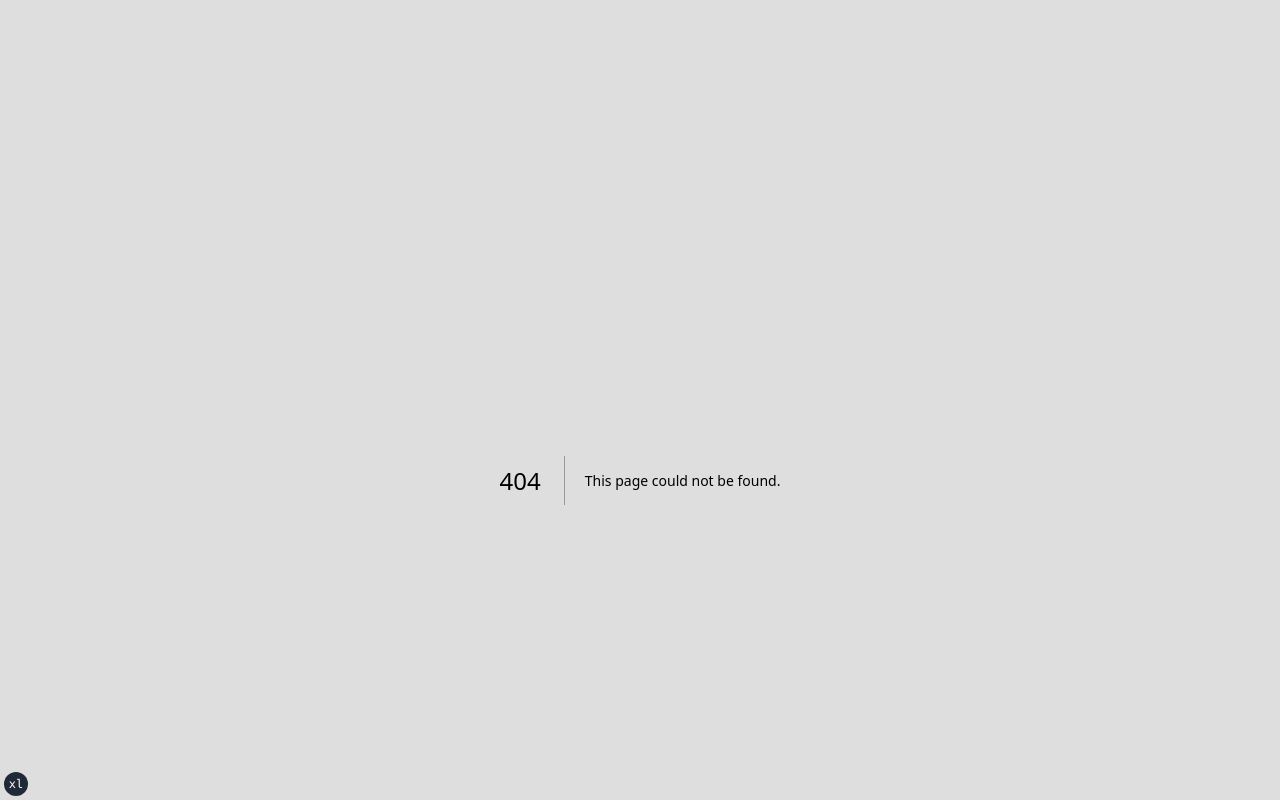
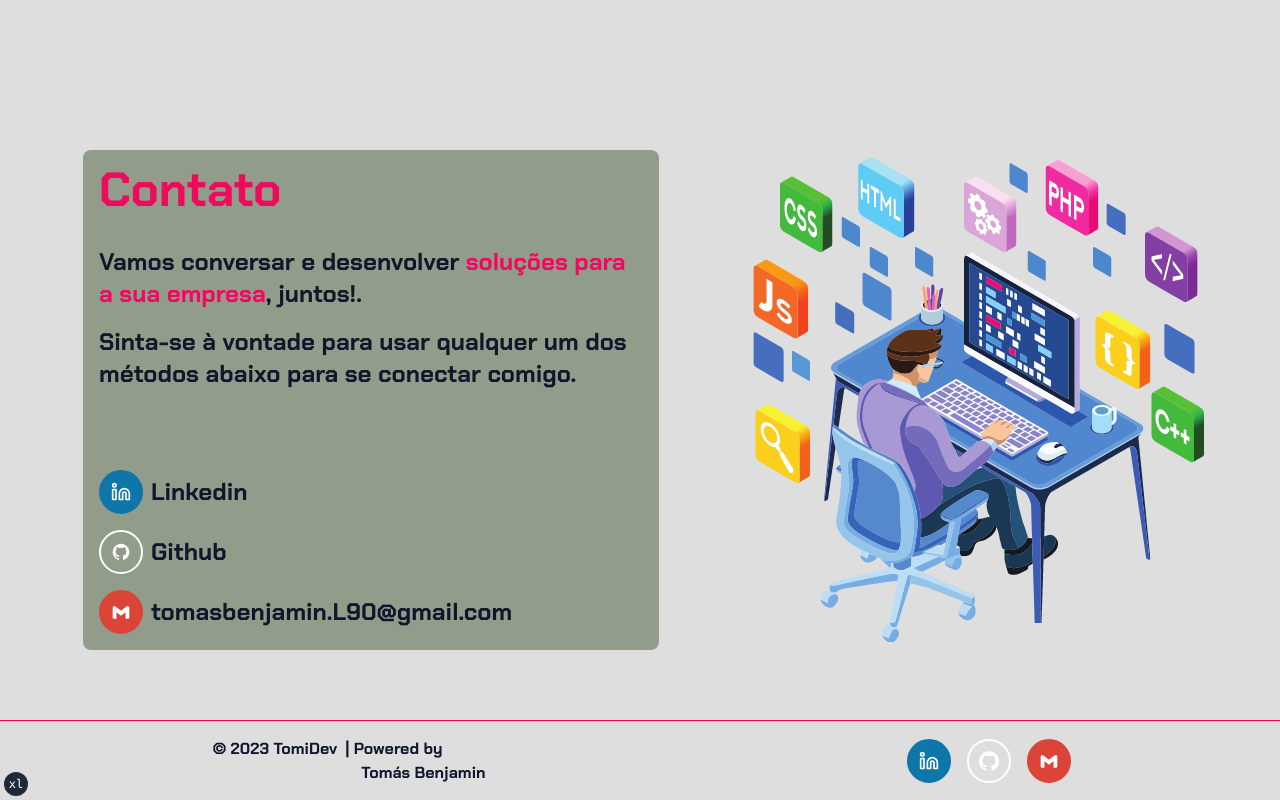
Before and after one commit to TommiL90/PortafolioTomiDev, a Next.js app: page /contact in a window 1280 px wide. Before the commit this address had no page. Shown: the top 800 px of the page. Built offline with nearby package versions, Linux system fonts and the light colour scheme.

Commit message:
feat create contactPage

```diff
--- /dev/null
+++ b/app/contact/page.tsx
@@ -0,0 +1,82 @@
+import { Metadata } from "next"
+import { Icons } from "@/components/Icons"
+import { LuLinkedin } from 'react-icons/lu';
+import { BiLogoGmail, BiLogoGithub } from 'react-icons/bi';
+import cover from "@/public/cover.png"
+import Image from "next/image"
+
+export const metadata: Metadata = {
+  title: "TomiDev | Contato",
+  description:
+    "Entre em contato com o Tomás para discutir parcerias, oportunidades ou compartilhar ideias. Ele está aberto a enfrentar novos desafios e estabelecer colaborações. Juntos, podemos buscar resultados excepcionais e impulsionar o sucesso dos seus projetos. Não hesite em entrar em contato agora mesmo!",
+}
+
+export default function Contact() {
+  return (
+    <section className="md: flex min-h-full w-full max-w-[1400px] flex-1 animate-fade flex-col items-center justify-center transition-all md:flex-row md:justify-around">
+      <aside className="m-8 h-full w-full flex-col rounded-lg bg-backgroundSecondary p-4 md:flex md:w-full md:max-w-xl">
+        <h1 className="mb-8 text-4xl font-bold text-primary-foreground md:text-5xl">
+          Contato
+        </h1>
+        <p className="  text-2xl font-semibold">
+          Vamos conversar e desenvolver{" "}
+          <strong className="text-primary-foreground">
+            {" "}
+            soluções para a sua empresa
+          </strong>
+          , juntos!.
+        </p>
+        <p className="  mt-4 text-2xl font-semibold">
+          Sinta-se à vontade para usar qualquer um dos métodos abaixo para se
+          conectar comigo.
+        </p>
+
+        <section className="mt-20 flex flex-col items-start justify-around gap-4">
+          <div className="flex items-center justify-center gap-2">
+            <span className="min-w-11 min-h-11 flex h-11 w-11 items-center justify-center rounded-full border-2 border-socialLinkedin bg-socialLinkedin p-0 text-white hover:border-socialLinkedin hover:bg-transparent hover:text-socialLinkedin">
+              <LuLinkedin className="h-5 w-5" />
+            </span>
+            <a
+              className="flex items-center text-2xl font-semibold transition-all ease-in hover:text-primary-foreground"
+              href="https://www.linkedin.com/in/renovatt"
+              target="_blank"
+              rel="noreferrer"
+            >
+              Linkedin
+            </a>
+          </div>
+          <div className="flex items-center justify-center gap-2">
+            <span className="min-w-11 min-h-11 flex h-11 w-11 items-center justify-center rounded-full border-2 border-socialGitHub bg-socialGitHub p-0 text-white hover:border-socialGitHub hover:bg-transparent hover:text-socialGitHub">
+              <BiLogoGithub className="h-5 w-5" />
+            </span>
+            <a
+              className="flex items-center text-2xl font-semibold transition-all ease-in hover:text-primary-foreground"
+              href="https://www.linkedin.com/in/tomasbenjamin"
+              target="_blank"
+              rel="noreferrer"
+            >
+              Github
+            </a>
+          </div>
+          <div className="flex items-center justify-center gap-2">
+            <span className="min-w-11 min-h-11 flex h-11 w-11 items-center justify-center rounded-full border-2 border-socialGmail bg-socialGmail p-0 text-white hover:border-socialGmail hover:bg-transparent hover:text-socialGmail">
+              <BiLogoGmail className="h-5 w-5" />
+            </span>
+            <a
+              className="flex items-center text-2xl font-semibold transition-all ease-in hover:text-primary-foreground"
+              href="mailto:tomasbenjamin@gmail.com"
+              target="_blank"
+              rel="noreferrer"
+            >
+              <span>tomasbenjamin.L90</span><span className="hidden md:inline">@gmail.com</span>
+
+            </a>
+          </div>
+        </section>
+      </aside>
+      <section className="hidden md:inline">
+        <Image src={cover} alt="cover" className="rounded-lg" />
+      </section>
+    </section>
+  )
+}
```
